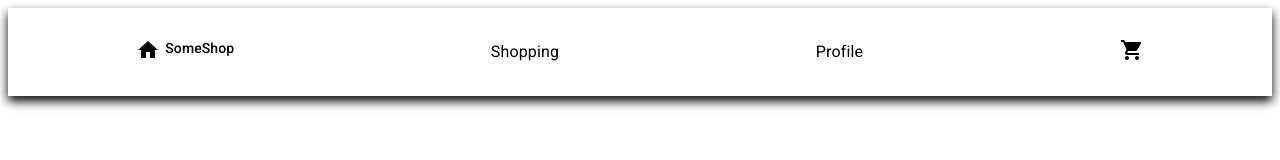
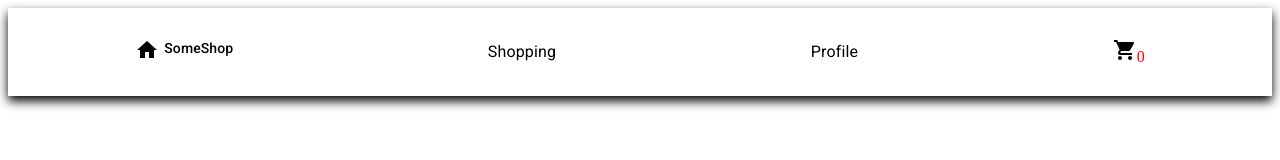
Before and after one commit to andrewmarabante/shopping-cart, a React (Vite) app: page /cart in a window 1280 px wide. Shown: the top 160 px of the page. Built offline with nearby package versions, Linux system fonts and the light colour scheme.

Commit message:
Created A Cart Number Icon

```diff
--- a/src/Cart.jsx
+++ b/src/Cart.jsx
@@ -11,6 +11,7 @@ import { useState } from "react";
 function Cart()
 {
     const [render, setRender] = useState('')
+    const [cartLength, setCartLength] = useState(window.cart.length);
     let total = 0;
     const Item = styled(Paper)(({ theme }) => ({
         backgroundColor: theme.palette.mode === 'dark' ? '#1A2027' : '#fff',
@@ -43,12 +44,13 @@ function Cart()
     {
         subTotal(price)
         setRender(v4())
+        setCartLength(window.cart.length)
     }
 
 
     return(
         <div>
-                <NavBar />
+            <NavBar cartLength={cartLength}/>
                 {window.cart.length !==0 ? <div>
                     <div style={{margin:'75px'}}></div>
                     {
--- a/src/Navbar.jsx
+++ b/src/Navbar.jsx
@@ -5,8 +5,10 @@ import ShoppingCartIcon from '@mui/icons-material/ShoppingCart';
 import {Typography} from '@mui/material';
 import './NavBar.css'
 import { Link } from 'react-router-dom';
-const NavBar = () =>
+import { useState } from 'react';
+const NavBar = (props) =>
 {
+    console.log(window.cart.length)
     return(
         <div id='navbar'>
             <Link to="/">
@@ -20,9 +22,12 @@ const NavBar = () =>
                 <Typography id='Shopping' variant='subtitle1'>Shopping</Typography>
             </Link>
             <Typography variant='subtitle1'>Profile</Typography>
-            <Link to='/cart'>
-                <ShoppingCartIcon />
-            </Link>
+            <div>
+                <Link to='/cart'>
+                    <ShoppingCartIcon />
+                </Link>
+                <span style={{color:'red'}}>{props.cartLength}</span>
+            </div>
 
         </div>
     )
--- a/src/Shopping.jsx
+++ b/src/Shopping.jsx
@@ -13,6 +13,7 @@ import cart from "./Navbar"
 const Shopping = () =>
 {
   const [products, setProducts] = useState([])
+  const [cartLength, setCartLength] = useState(window.cart.length);
   useEffect(
     () =>{
       getProducts();
@@ -35,11 +36,12 @@ const Shopping = () =>
   const addCart = (e) =>
   {
     if(!window.cart.some(cartElement => cartElement.title === e.title)){window.cart.push(e)}
+    setCartLength(window.cart.length)
   }
 
     return(
         <div>
-            <NavBar />
+            <NavBar cartLength={cartLength}/>
                 <div style={{margin:'75px'}}></div>
                 <Grid container rowSpacing={10} columnSpacing={{ xs: 1, sm: 2, md: 3 }}>
                     {
```
